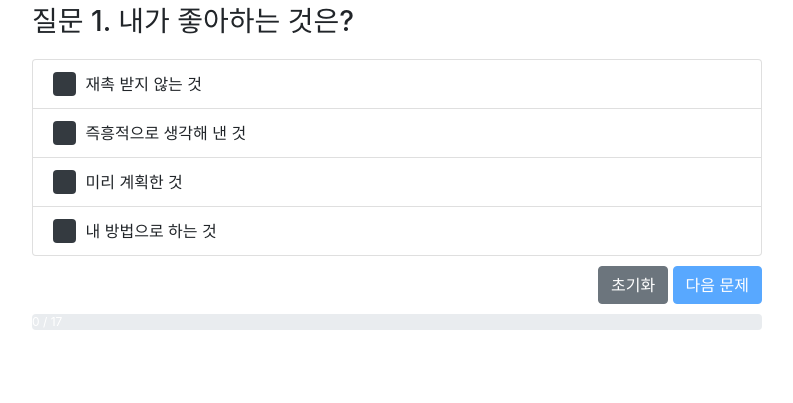
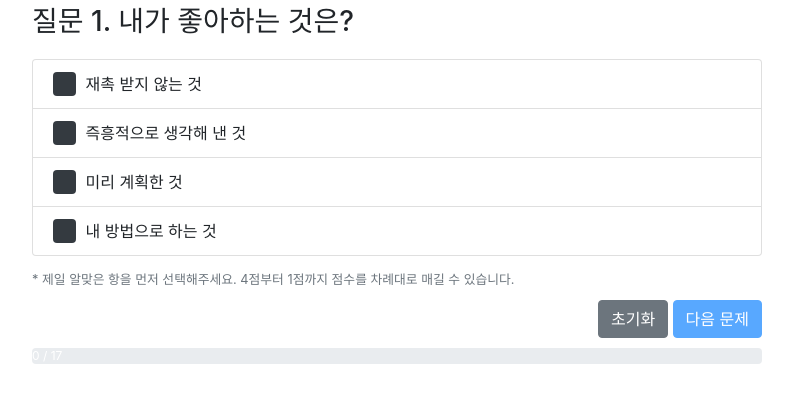
Before and after one commit to myungwoo/colortest, a website built with webpack: page html/index.html in a window 1280 px wide. Both pictures are taken after a click on the button "테스트 시작". Shown: the part 151-554 px from the top of the page, without its empty margins (243-1036 px from the left). Built offline with nearby package versions, Linux system fonts and the light colour scheme.

Commit message:
문제 선택지 밑에 안내 메시지 추가

```diff
--- a/html/index.html
+++ b/html/index.html
@@ -49,6 +49,7 @@
                         <span class="content"></span>
                     </li>
                 </ul>
+                <small class="text-muted">* 제일 알맞은 항을 먼저 선택해주세요. 4점부터 1점까지 점수를 차례대로 매길 수 있습니다.</small>
                 <div class="buttons">
                     <button id="clear" type="button" class="btn btn-secondary">초기화</button>
                     <button id="next" type="button" class="btn btn-primary" disabled>다음 문제</button>
```
